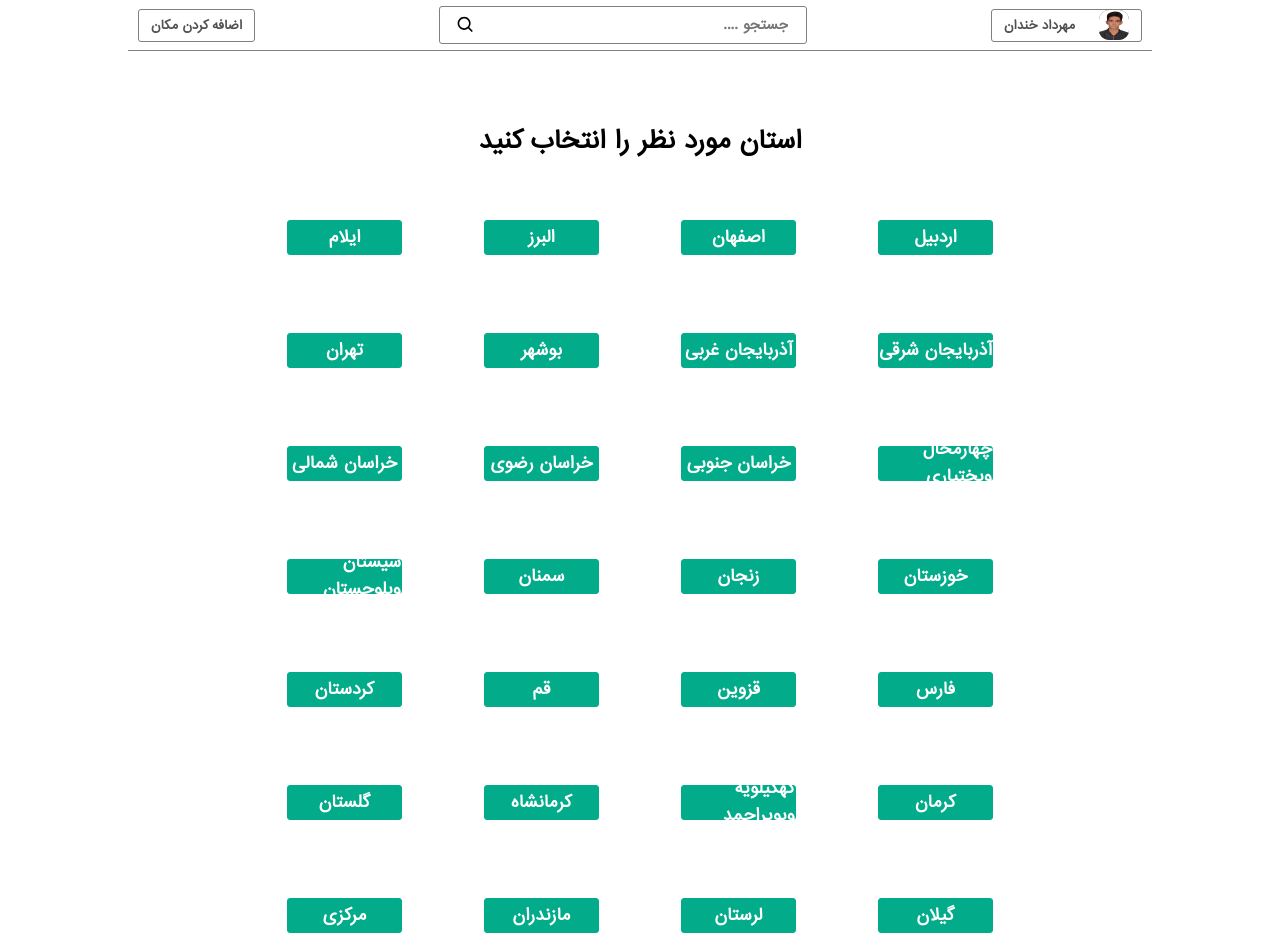
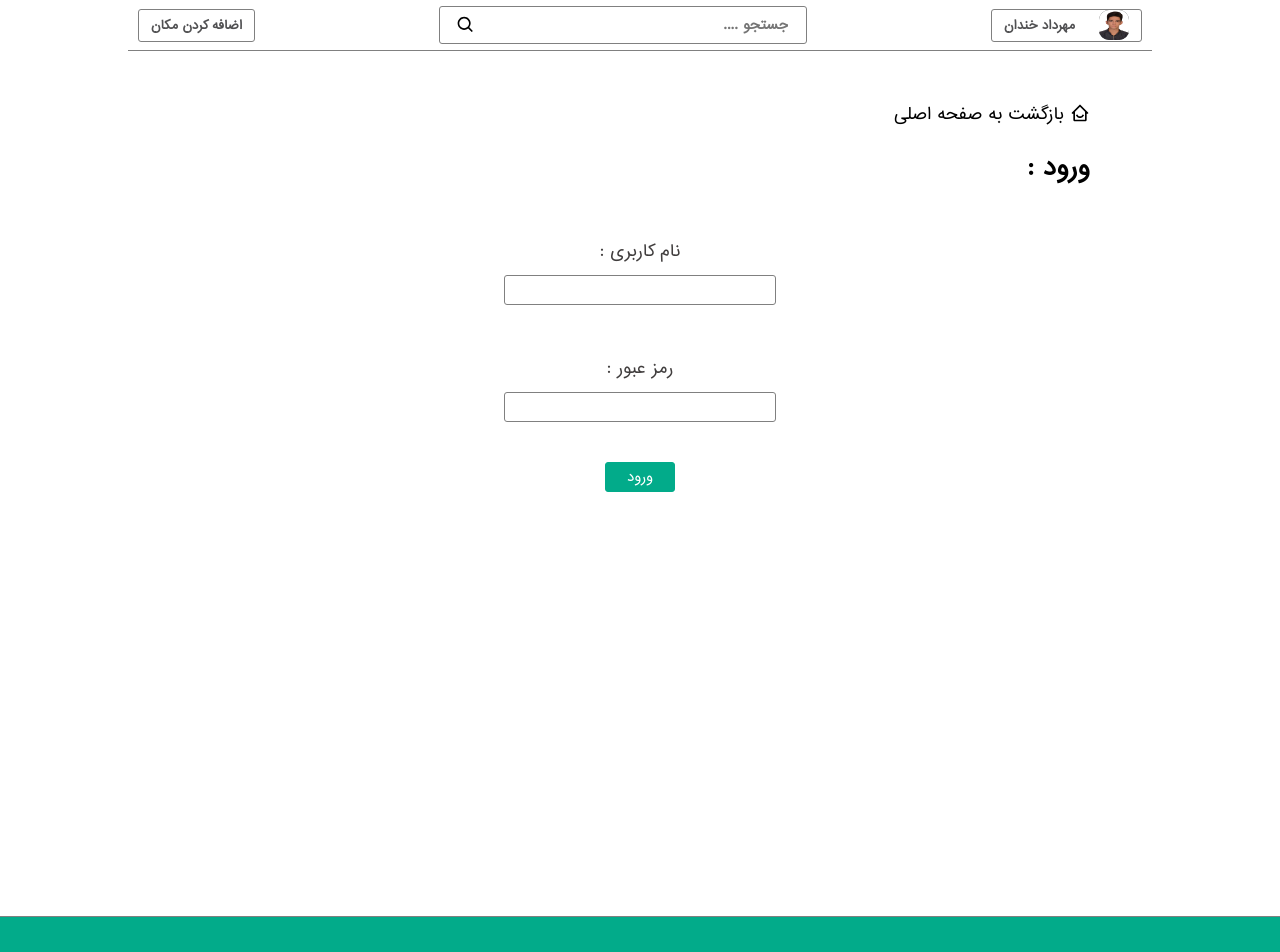
Before and after one commit to fazelsamar/green-mile-front, a React (Create React App) app: page /login in a window 1280 px wide. Before the commit this address led to /. Shown: the top 952 px of the page. Built offline with nearby package versions, Linux system fonts and the light colour scheme; what mapir-react-component would draw is missing.

Commit message:
Login and register api added

```diff
--- a/src/App.js
+++ b/src/App.js
@@ -1,9 +1,5 @@
-import React, {Component} from "react";
-import {
-  BrowserRouter as Router,
-  Route,
-  Routes,
-} from "react-router-dom";
+import React, { Component } from "react";
+import { BrowserRouter as Router, Route, Routes } from "react-router-dom";
 import Maps from "./Components/MakerMap/index";
 import Layout from "./Layout/Layout";
 import AddLocition from "./Pages/AddLocition";
@@ -16,175 +12,176 @@ import Register from "./Pages/register";
 class App extends Component {
   componentDidMount() {
     if (localStorage.getItem("token")) {
-      this.setState({login: true});
+      this.setState({ login: true });
     }
   }
 
   state = {
-    login: true  ,
+    login: true,
     states: [
       {
-  "provinceName": "اردبيل",
-  "provinceId": "24"
+        provinceName: "اردبيل",
+        provinceId: "24",
       },
       {
-  "provinceName": "اصفهان",
-  "provinceId": "10"
+        provinceName: "اصفهان",
+        provinceId: "10",
       },
       {
-  "provinceName": "البرز",
-  "provinceId": "30"
+        provinceName: "البرز",
+        provinceId: "30",
       },
       {
-  "provinceName": "ايلام",
-  "provinceId": "16"
+        provinceName: "ايلام",
+        provinceId: "16",
       },
       {
-  "provinceName": "آذربايجان شرقی",
-  "provinceId": "03"
+        provinceName: "آذربايجان شرقی",
+        provinceId: "03",
       },
       {
-  "provinceName": "آذربايجان غربی",
-  "provinceId": "04"
+        provinceName: "آذربايجان غربی",
+        provinceId: "04",
       },
       {
-  "provinceName": "بوشهر",
-  "provinceId": "18"
+        provinceName: "بوشهر",
+        provinceId: "18",
       },
       {
-  "provinceName": "تهران",
-  "provinceId": "23"
+        provinceName: "تهران",
+        provinceId: "23",
       },
       {
-  "provinceName": "چهارمحال وبختياری",
-  "provinceId": "14"
+        provinceName: "چهارمحال وبختياری",
+        provinceId: "14",
       },
       {
-  "provinceName": "خراسان جنوبی",
-  "provinceId": "29"
+        provinceName: "خراسان جنوبی",
+        provinceId: "29",
       },
       {
-  "provinceName": "خراسان رضوی",
-  "provinceId": "09"
+        provinceName: "خراسان رضوی",
+        provinceId: "09",
       },
       {
-  "provinceName": "خراسان شمالی",
-  "provinceId": "28"
+        provinceName: "خراسان شمالی",
+        provinceId: "28",
       },
       {
-  "provinceName": "خوزستان",
-  "provinceId": "06"
+        provinceName: "خوزستان",
+        provinceId: "06",
       },
       {
-  "provinceName": "زنجان",
-  "provinceId": "19"
+        provinceName: "زنجان",
+        provinceId: "19",
       },
       {
-  "provinceName": "سمنان",
-  "provinceId": "20"
+        provinceName: "سمنان",
+        provinceId: "20",
       },
       {
-  "provinceName": "سيستان وبلوچستان",
-  "provinceId": "11"
+        provinceName: "سيستان وبلوچستان",
+        provinceId: "11",
       },
       {
-  "provinceName": "فارس",
-  "provinceId": "07"
+        provinceName: "فارس",
+        provinceId: "07",
       },
       {
-  "provinceName": "قزوين",
-  "provinceId": "26"
+        provinceName: "قزوين",
+        provinceId: "26",
       },
       {
-  "provinceName": "قم",
-  "provinceId": "25"
+        provinceName: "قم",
+        provinceId: "25",
       },
       {
-  "provinceName": "كردستان",
-  "provinceId": "12"
+        provinceName: "كردستان",
+        provinceId: "12",
       },
       {
-  "provinceName": "كرمان",
-  "provinceId": "08"
+        provinceName: "كرمان",
+        provinceId: "08",
       },
       {
-  "provinceName": "كهگيلويه وبويراحمد",
-  "provinceId": "17"
+        provinceName: "كهگيلويه وبويراحمد",
+        provinceId: "17",
       },
       {
-  "provinceName": "کرمانشاه",
-  "provinceId": "05"
+        provinceName: "کرمانشاه",
+        provinceId: "05",
       },
       {
-  "provinceName": "گلستان",
-  "provinceId": "27"
+        provinceName: "گلستان",
+        provinceId: "27",
       },
       {
-  "provinceName": "گيلان",
-  "provinceId": "01"
+        provinceName: "گيلان",
+        provinceId: "01",
       },
       {
-  "provinceName": "لرستان",
-  "provinceId": "15"
+        provinceName: "لرستان",
+        provinceId: "15",
       },
       {
-  "provinceName": "مازندران",
-  "provinceId": "02"
+        provinceName: "مازندران",
+        provinceId: "02",
       },
       {
-  "provinceName": "مرکزی",
-  "provinceId": "00"
+        provinceName: "مرکزی",
+        provinceId: "00",
       },
       {
-  "provinceName": "هرمزگان",
-  "provinceId": "22"
+        provinceName: "هرمزگان",
+        provinceId: "22",
       },
       {
-  "provinceName": "همدان",
-  "provinceId": "13"
+        provinceName: "همدان",
+        provinceId: "13",
       },
       {
-  "provinceName": "يزد",
-  "provinceId": "21"
-}],
+        provinceName: "يزد",
+        provinceId: "21",
+      },
+    ],
 
     posts: [
       {
         id: 1,
-        caption : 'مکان زیبا برای مسافرت',
-        title : 'شهر میبد',
+        caption: "مکان زیبا برای مسافرت",
+        title: "شهر میبد",
         sleep: false,
         state: "یزد",
-        typeOfArea:'جنگل',
+        typeOfArea: "جنگل",
         addres: "میبد",
         locition: "12,44",
         welfareAmenities: [
-          {name: "هتل", img:''},
-          {name: "پمپ بنزین", img:''},
+          { name: "هتل", img: "" },
+          { name: "پمپ بنزین", img: "" },
         ],
         like: 23,
         commnets: [
-          {user: "مهرداد خندان", commnet: "بسیار عالی"},
-          {user: "فاضل", commnet: "مکان زیبایی بود"},
+          { user: "مهرداد خندان", commnet: "بسیار عالی" },
+          { user: "فاضل", commnet: "مکان زیبایی بود" },
         ],
       },
       {
         id: 1,
-        caption : 'مکان زیبا برای مسافرت',
-        title : 'شهر میبد',
+        caption: "مکان زیبا برای مسافرت",
+        title: "شهر میبد",
         sleep: false,
         state: "یزد",
-        typeOfArea:'جنگل',
+        typeOfArea: "جنگل",
         addres: "میبد",
         locition: "12,44",
         welfareAmenities: [
-          {name: "هتل", img:''},
-          {name: "پمپ بنزین",img:''},
+          { name: "هتل", img: "" },
+          { name: "پمپ بنزین", img: "" },
         ],
         like: 23,
         commnets: [
-          {user: "مهرداد خندان", commnet: "بسیار عالی"},
-          {user: "فاضل", commnet: "مکان زیبایی بود"},
+          { user: "مهرداد خندان", commnet: "بسیار عالی" },
+          { user: "فاضل", commnet: "مکان زیبایی بود" },
         ],
       },
     ],
@@ -194,13 +191,26 @@ class App extends Component {
       <Router>
         <Layout hasLogin={this.state.login}>
           <Routes>
-          <Route path="/" element={<Home states={this.state.states} /> } />
-          <Route path="/login" element={ <Login hasLogin ={this.state.login} /> } />
-          <Route path="/post" element={ <Post post ={this.state.posts[0]} /> } />
-          <Route path="/posts" element={ <Posts posts= {this.state.posts} /> } />
-          <Route path="/register" element={ <Register /> } />
-          <Route path="/addlocition" element={ <AddLocition hasLogin = {this.state.login} states ={this.state.states} /> } />
-          <Route path="/Map" element={ <Maps hasLogin = {this.state.login} states ={this.state.states} /> } />
+            <Route path="/" element={<Home states={this.state.states} />} />
+            <Route path="/login" element={<Login />} />
+            <Route path="/post" element={<Post post={this.state.posts[0]} />} />
+            <Route path="/posts" element={<Posts posts={this.state.posts} />} />
+            <Route path="/register" element={<Register />} />
+            <Route
+              path="/addlocition"
+              element={
+                <AddLocition
+                  hasLogin={this.state.login}
+                  states={this.state.states}
+                />
+              }
+            />
+            <Route
+              path="/Map"
+              element={
+                <Maps hasLogin={this.state.login} states={this.state.states} />
+              }
+            />
           </Routes>
         </Layout>
       </Router>
--- a/src/Pages/Login/index.jsx
+++ b/src/Pages/Login/index.jsx
@@ -1,69 +1,93 @@
-import axios from "axios";
-import React, {Component} from "react";
-import { Link, Navigate } from "react-router-dom";
-import {FormLogin, FormLoginDiv, InputsType, InputSubmit, Register} from "./LoginElem";
+import React, { useState } from "react";
+import { Link, Navigate, useNavigate } from "react-router-dom";
+import BackHome from "../../Components/Back-home";
+import Inputs from "../register/Inputs/Inputs";
+import {
+  DivFormInput,
+  DivFormRegister,
+  DivParentRegister,
+  FormInput,
+  FormRegister,
+  LableForm,
+  Submit,
+} from "../register/RegisterElement";
 
-class Login extends Component {
-  state = {
-    username: "",
-    password: "",
-  };
-  handelInput = (e) => {
-    let name = e.target.name;
-    let value = e.target.value;
-    let data = {};
-    data[name] = value;
-    this.setState(data);
-  };
-  submitForm = (e) => {
-    console.log(e )
-    e.preventDefault();
-    axios
-      .post("http://127.0.0.1:8000/v1/account/login/", {
-        username: this.state.username,
-        password: this.state.password,
+const Login = () => {
+  let navigate = useNavigate();
+  const [user, setUser] = useState({});
+
+  const doSubmit = async () => {
+    const formData = new FormData();
+    for (var key in user) {
+      formData.append(key, user[key]);
+    }
+    fetch(`${process.env.REACT_APP_URL_API}/v1/account/login/`, {
+      method: "POST",
+      body: formData,
+    })
+      .then((response) => {
+        if (response.status == 200) {
+          alert("ورود موفقیت آمیز بود");
+          // navigate("/login");
+          return response.json();
+        }
+        if (response.status == 401) {
+          alert("یافت نشد");
+        }
       })
-      .then((resp) => {
-        localStorage.setItem('token',resp.data.token)
-
+      .then((data) => {
+        if (data) {
+          window.localStorage.setItem("token", data["token"]);
+          window.localStorage.setItem("first_name", data["first_name"]);
+          window.localStorage.setItem("last_name", data["last_name"]);
+          window.localStorage.setItem("phone_number", data["phone_number"]);
+          window.localStorage.setItem("profile_pic", data["profile_pic"]);
+          navigate("/");
+        }
       });
   };
-  render() {
-    const {hasLogin} = this.props
-    return (
-      <>
-      {hasLogin ? <Navigate replace to= '/' /> :
-      <FormLoginDiv>
-      <h2>
-          ورود
-      </h2>
-        <FormLogin onSubmit={this.submitForm}>
-          <InputsType
-            value={this.state.username}
+
+  const handleSubmit = (e) => {
+    e.preventDefault();
+    doSubmit();
+  };
+
+  const handleChange = ({ currentTarget: input }) => {
+    user[input.name] = input.value;
+    setUser(user);
+  };
+
+  return (
+    <DivParentRegister>
+      <BackHome />
+      <h2>ورود :</h2>
+      <DivFormRegister>
+        <FormRegister onSubmit={handleSubmit}>
+          <Inputs
+            type="text"
+            required
+            value={user.username}
+            change={handleChange}
             name="username"
-            onChange={this.handelInput}
-            placeholder="نام کاربری :"
+            lable="نام کاربری"
           />
-          <InputsType
-            value={this.state.password}
+
+          <Inputs
+            type="text"
+            required
+            value={user.password}
+            change={handleChange}
             name="password"
-            onChange={this.handelInput}
-            placeholder="کلمه عبور  :"
-            type="password"
+            lable="رمز عبور"
           />
-          <InputSubmit value="ورود" type="submit" />
-        </FormLogin>
-        <p>
-            ثبت نام نکرده اید؟
-        </p>
-        <Register to='/register'>
-          ثبت نام
-        </Register>
-      </FormLoginDiv>
-    }
-      </>
-      );
-  }
-}
+
+          <DivFormInput>
+            <Submit type="submit" value="ورود" />
+          </DivFormInput>
+        </FormRegister>
+      </DivFormRegister>
+    </DivParentRegister>
+  );
+};
 
 export default Login;
--- a/src/Pages/register/Inputs/Inputs.jsx
+++ b/src/Pages/register/Inputs/Inputs.jsx
@@ -1,20 +1,37 @@
 import { DivFormInput, FormInput, LableForm } from "../RegisterElement";
-import React  from 'react'
+import React from "react";
 function Inputs(props) {
-    const {lable, name ,type,change,value} = props
-        const check = <FormInput onChange={change} value={value} type={type} accept="image/png, image/gif, image/jpeg"  id={name} name={name} />
+  const { lable, name, type, change, value, required } = props;
+  const check = (
+    <FormInput
+      onChange={change}
+      required={required}
+      value={value}
+      type={type}
+      accept="image/png, image/gif, image/jpeg"
+      id={name}
+      name={name}
+    />
+  );
 
+  return (
+    <DivFormInput>
+      <LableForm htmlFor={name}>{lable} :</LableForm>
 
-    return (
-        <DivFormInput>
-        <LableForm htmlFor={name}>
-
-        {lable} :
-        </LableForm>
-
-        {type === 'file' ? check : <FormInput onChange={change} value={value} type={type}   id={name} name={name} />}
-</DivFormInput>
-    );
+      {type === "file" ? (
+        check
+      ) : (
+        <FormInput
+          onChange={change}
+          required={required}
+          value={value}
+          type={type}
+          id={name}
+          name={name}
+        />
+      )}
+    </DivFormInput>
+  );
 }
 
 export default Inputs;
--- a/src/Pages/register/index.jsx
+++ b/src/Pages/register/index.jsx
@@ -1,58 +1,117 @@
-import React, { Component } from 'react'
-import BackHome from '../../Components/Back-home';
-import Inputs from './Inputs/Inputs';
-import { DivFormInput, DivFormRegister, DivParentRegister, FormInput, FormRegister, LableForm, Submit } from './RegisterElement';
+import React, { useState } from "react";
+import { useNavigate } from "react-router-dom";
+import BackHome from "../../Components/Back-home";
+import Inputs from "./Inputs/Inputs";
+import {
+  DivFormInput,
+  DivFormRegister,
+  DivParentRegister,
+  FormInput,
+  FormRegister,
+  LableForm,
+  Submit,
+} from "./RegisterElement";
 
+const Register = () => {
+  let navigate = useNavigate();
+  const [user, setUser] = useState({});
 
+  const doSubmit = async () => {
+    const formData = new FormData();
+    for (var key in user) {
+      formData.append(key, user[key]);
+    }
+    fetch(`${process.env.REACT_APP_URL_API}/v1/account/register/`, {
+      method: "POST",
+      body: formData,
+    }).then((response) => {
+      if (response.status == 201) {
+        alert("ثبت نام موفقیت آمیز بود");
+        navigate("/login");
+      }
+      if (response.status == 400) {
+        alert("یوزری با این نام کاربری از قبل وجود دارد");
+      }
+    });
+  };
 
-class Register extends Component {
-    state = {
-        firstName: '',
-        lastName: '',
-        numberPhone: '',
-        username: '',
-        profile: '',
-    }
-    changeValue = (e) => {
-        let name = e.target.name;
-        let value = e.target.value;
-        let data = {};
-        data[name] = value;
-        this.setState(data);
-    }
-    formSubmit =(e)=>{
-        e.preventDefault()
-        let dataForm = new FormData()
-        dataForm.append('firstName',this.state.firstName)
-        dataForm.append('lastName',this.state.lastName)
-        dataForm.append('numberPhone',this.state.numberPhone)
-        dataForm.append('username',this.state.username)
-        dataForm.append('profile',this.state.profile)
-        console.log(dataForm);
-    }
-    render() {
+  const handleSubmit = (e) => {
+    e.preventDefault();
+    doSubmit();
+  };
+
+  const handleChange = ({ currentTarget: input }) => {
+    user[input.name] = input.value;
+    setUser(user);
+  };
+
+  const handleImgChange = (e) => {
+    user[e.target.name] = e.target.files[0];
+    setUser(user);
+  };
+
   return (
-
     <DivParentRegister>
       <BackHome />
       <h2>ثبت نام :</h2>
       <DivFormRegister>
-                    <FormRegister onSubmit={this.formSubmit}>
-                        <Inputs type='text' change={this.changeValue} value={this.state.firstName} name='firstName' lable='نام' />
-                        <Inputs type='text' change={this.changeValue} value={this.state.lastName} name='lastName' lable='نام خانوادگی' />
-                        <Inputs type='number' change={this.changeValue} value={this.state.numberPhone} name='numberPhone' lable='شماره ' />
-                        <Inputs type='text' change={this.changeValue} value={this.state.username} name='username' lable='نام کاربری' />
-                        <Inputs type='file' change={this.changeValue} value={this.state.profile} name='profile' lable='تصویر پروفایل ' />
+        <FormRegister onSubmit={handleSubmit}>
+          <Inputs
+            type="text"
+            required
+            value={user.first_name}
+            change={handleChange}
+            name="first_name"
+            lable="نام"
+          />
+          <Inputs
+            type="text"
+            required
+            value={user.last_name}
+            change={handleChange}
+            name="last_name"
+            lable="نام خانوادگی"
+          />
+          <Inputs
+            type="number"
+            required
+            value={user.phone_number}
+            change={handleChange}
+            name="phone_number"
+            lable="شماره "
+          />
+          <Inputs
+            type="text"
+            required
+            value={user.username}
+            change={handleChange}
+            name="username"
+            lable="نام کاربری"
+          />
+          <Inputs
+            type="password"
+            required
+            value={user.password}
+            change={handleChange}
+            name="password"
+            lable="رمز عبور"
+          />
+          <Inputs
+            type="file"
+            accept="image/*"
+            required
+            value={user.profile_pic}
+            change={handleImgChange}
+            name="profile_pic"
+            lable="تصویر پروفایل "
+          />
           <DivFormInput>
-                            <Submit type='submit' value='ثبت نام' />
+            <Submit type="submit" value="ثبت نام" />
           </DivFormInput>
-
         </FormRegister>
       </DivFormRegister>
     </DivParentRegister>
-
   );
-    }
-}
+};
 
 export default Register;
```
Lines whose indentation alone changed are shown as unchanged.
